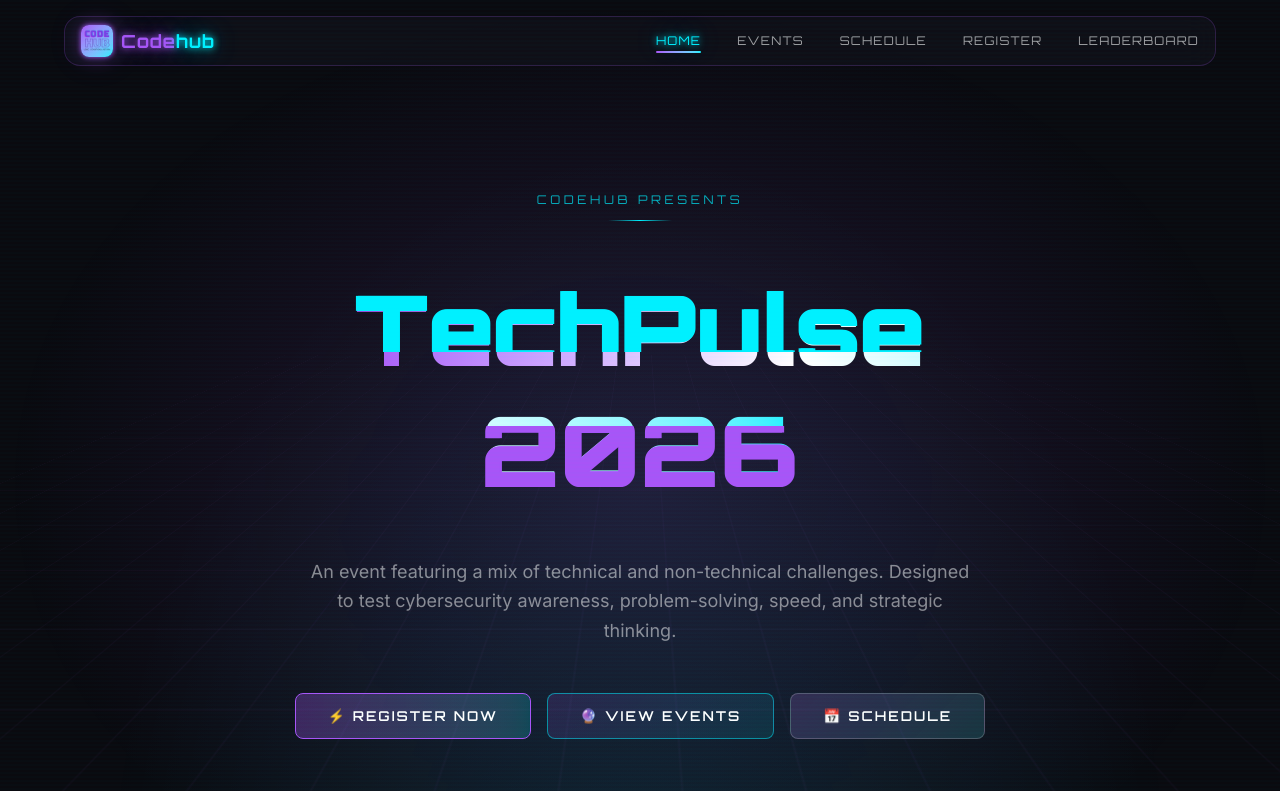
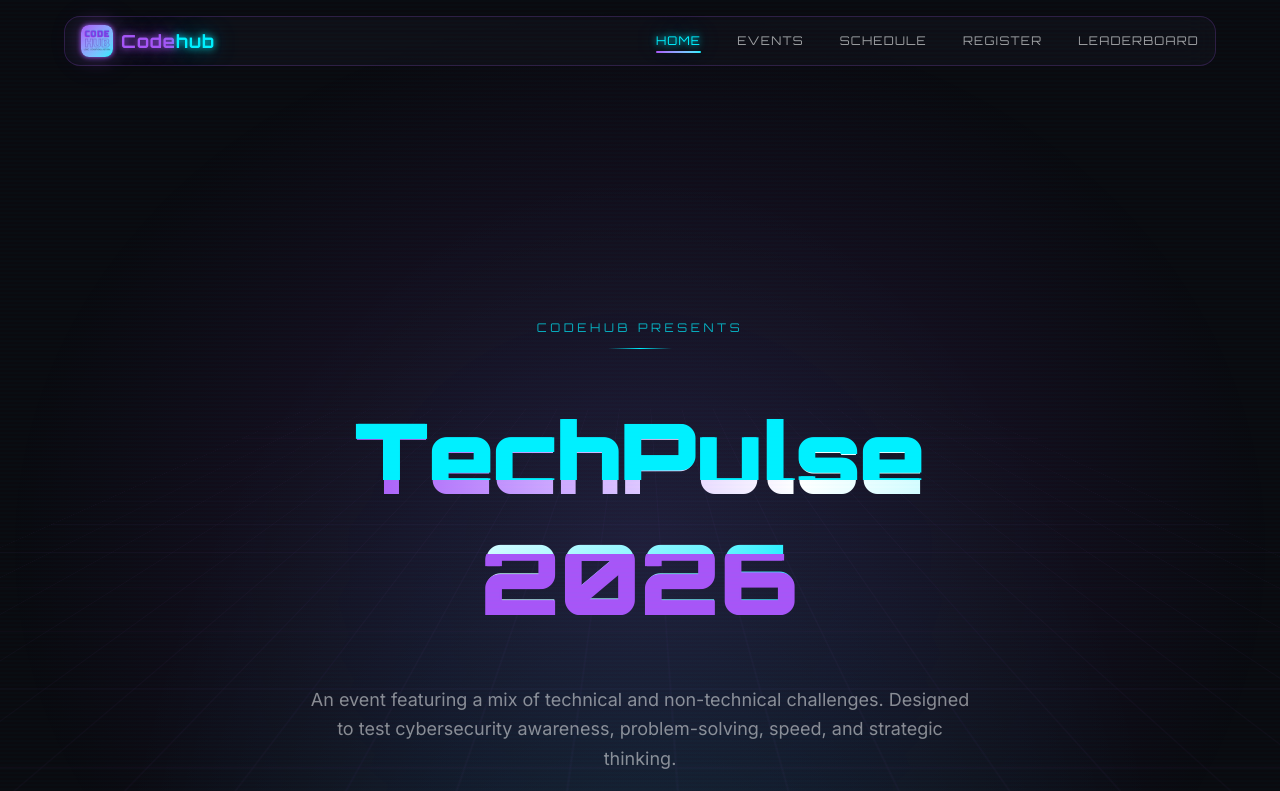
Before and after one commit to Pranay-Siddhartha/Techpulse-2026-main, a Next.js app: page / in a window 1280 px wide. Shown: the top 791 px of the page. Built offline with nearby package versions, Linux system fonts and the light colour scheme.

Commit message:
style: force subtitle down by disabling vertical center and using large inline padding

```diff
--- a/src/app/page.js
+++ b/src/app/page.js
@@ -44,7 +44,7 @@ export default function Landing() {
     }, []);
 
     return (
-        <motion.div {...pageTransition} className="relative min-h-screen flex items-center justify-center overflow-hidden">
+        <motion.div {...pageTransition} className="relative min-h-screen flex justify-center overflow-hidden">
             {/* Neon Grid Background */}
             <div className="neon-grid opacity-40" />
 
@@ -56,7 +56,7 @@ export default function Landing() {
             {particles.map(p => <FloatingParticle key={p.id} {...p} />)}
 
             {/* Hero Content */}
-            <div className="relative z-10 text-center px-6 max-w-4xl mx-auto w-full flex flex-col items-center gap-12" style={{ paddingTop: '10rem', paddingBottom: '8rem' }}>
+            <div className="relative z-10 text-center px-6 max-w-4xl mx-auto w-full flex flex-col items-center gap-12" style={{ paddingTop: '18rem', paddingBottom: '8rem' }}>
                 {/* Subtitle */}
                 <motion.div
                     initial={{ opacity: 0, y: -10 }}
```
